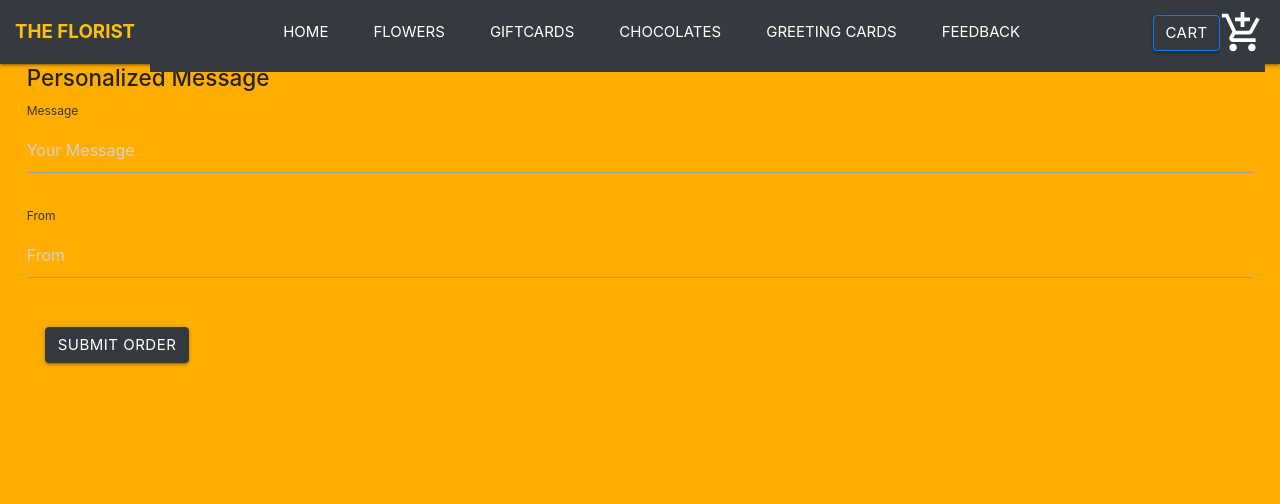
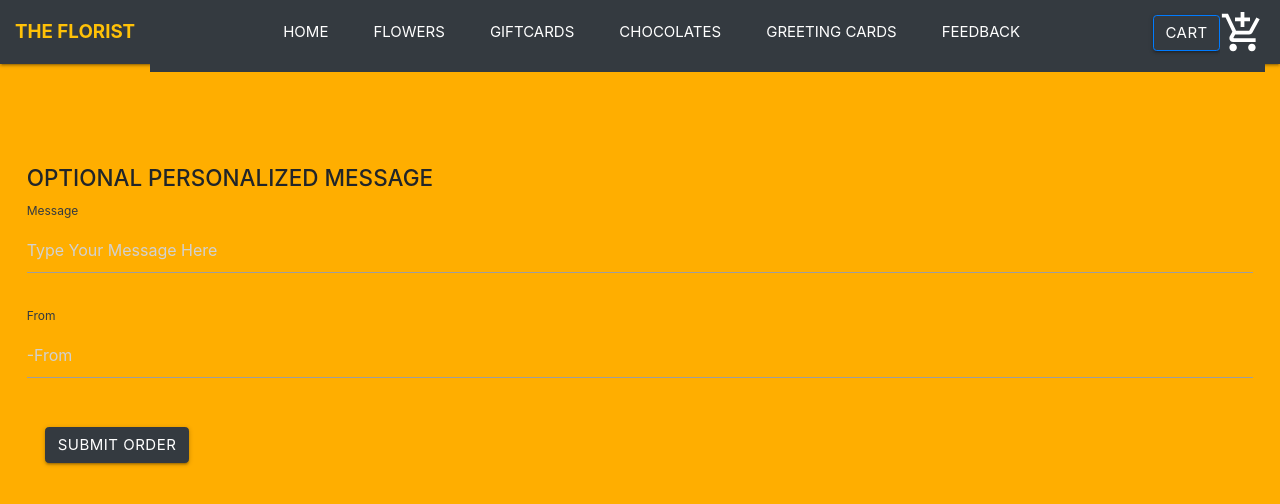
Before and after one commit to sindhubedare/florist, a React (Create React App) app: page /Message in a window 1280 px wide. Shown: the top 504 px of the page. Built offline with nearby package versions, Linux system fonts and the light colour scheme.

Commit message:
refresh auto works

```diff
--- a/src/Components/Checkout.js
+++ b/src/Components/Checkout.js
@@ -17,7 +17,8 @@ export default class Checkout extends Component {
             expiryDate: "",
             cvv: "",
             address: "",
-            reserve:[]
+            reserve:[],
+            finaltotal: sessionStorage.getItem("finalTotal")
         }
 
     }
--- a/src/Components/Confirmation.js
+++ b/src/Components/Confirmation.js
@@ -4,11 +4,11 @@ import {Link} from 'react-router-dom';
 
 export default function Confirmation() {
     return (
-        <div>
-           <h4 style={{textAlign: 'center', color: 'black' , marginTop: '100px' }}>Thank you, Order placed successfully! <br/> <br/> Look forward for confirmation email from us <br/>
+        <div style={{textAlign: 'center', color: 'black' , marginTop: '100px' }}>
+           <h4 >Thank you, Order placed successfully! <br/>Look forward for confirmation email from us <br/> <br/>
            Confirmation Number: FGCGC960400009</h4>
            <br/>
-           <Link to='/Home'> <Button className= "float-center" variant="dark">Continue Shopping</Button> </Link>
+           <Link to='/Home'> <Button variant="dark">Continue Shopping</Button> </Link>
         </div>
 
 
--- a/src/Components/Message.js
+++ b/src/Components/Message.js
@@ -59,8 +59,8 @@ export default class Message extends Component{
         <React.Fragment>
             <div className= "feedback-form">
                <div className="form-div-review">
-                 <div>
-                 <h4 id="review-heading" >Personalized Message</h4>
+                 <div style={{marginTop: '100px' }}>
+                 <h4 id="review-heading" >OPTIONAL PERSONALIZED MESSAGE</h4>
                  </div>
 
 
@@ -68,11 +68,11 @@ export default class Message extends Component{
                    <form onSubmit={this.handleSubmit} >
                     <label className="label text-dark">
                     Message </label>
-                    <input className="input-review-email text-dark" type="text" name="review" value={this.state.review} onChange={this.handleChange} placeholder="Your Message"/>
+                    <input className="input-review-email text-dark" type="text" name="review" value={this.state.review} onChange={this.handleChange} placeholder="Type Your Message Here"/>
                     <br/><br/>
                     <label className="label text-dark">
                     From </label>
-                    <input className="input-review-feedback text-dark" type="text" name="email" value={this.state.email} onChange={this.handleChange} placeholder="From"/>
+                    <input className="input-review-feedback text-dark" type="text" name="email" value={this.state.email} onChange={this.handleChange} placeholder="-From"/>
                     <br/><br/>
 
                     <div className="card-body">
--- a/src/Components/Mycart.js
+++ b/src/Components/Mycart.js
@@ -19,6 +19,26 @@ export default class Mycart extends Component {
         }
     }
 
+    totalPay = (response = false) =>{
+        if(!response) response= this.state.reserve
+        else response= response.data
+        let temp=[];
+        let finalPrice=[];
+        for(let i=0; i<response.length;i++){
+        {temp[i]= response[i].total;}
+        finalPrice.push(temp[i])
+        console.log(finalPrice)
+
+        }
+        console.log(
+            finalPrice.reduce((a, b) => a + b, 0)
+          )
+
+          let totalPay = ( finalPrice.reduce((a, b) => a + b, 0)).toFixed(2);
+           this.setState({finaltotal:totalPay})
+           sessionStorage.setItem("finalTotal" , totalPay)
+    }
+
     async componentDidMount() {
         try {
             const response = await axios.get ("https://cors-anywhere.herokuapp.com/https://boiling-ocean-50857.herokuapp.com/sindhu_api/v1/orders");
@@ -27,20 +47,22 @@ export default class Mycart extends Component {
             console.log(response.data[0].total)
 
             this.setState({reserve: response.data});
-                                        let temp=[];
-                            let finalPrice=[];
-                            for(let i=0; i<response.data.length;i++){
-                            {temp[i]= response.data[i].total;}
-                            finalPrice.push(temp[i])
-                            console.log(finalPrice)
+               this.totalPay(response)
+                            //             let temp=[];
+                            // let finalPrice=[];
+                            // for(let i=0; i<response.data.length;i++){
+                            // {temp[i]= response.data[i].total;}
+                            // finalPrice.push(temp[i])
+                            // console.log(finalPrice)
 
-                            }
-                            console.log(
-                                finalPrice.reduce((a, b) => a + b, 0)
-                              )
+                            // }
+                            // console.log(
+                            //     finalPrice.reduce((a, b) => a + b, 0)
+                            //   )
 
-                              let totalPay = ( finalPrice.reduce((a, b) => a + b, 0)).toFixed(2);
-                               this.setState({finaltotal:totalPay})
+                            //   let totalPay = ( finalPrice.reduce((a, b) => a + b, 0)).toFixed(2);
+                            //    this.setState({finaltotal:totalPay})
+                            //    sessionStorage.setItem("finalTotal" , totalPay)
         }
 
         catch(e){
@@ -56,6 +78,7 @@ export default class Mycart extends Component {
            console.log(response.data);
            let update = this.state.reserve.filter(i => i.id !== id);
            this.setState({reserve: update})
+           this.totalPay()
         }
 
         catch(e){
@@ -104,9 +127,9 @@ export default class Mycart extends Component {
                                       ${item.total}
                                  </td>
                                  <td className= "text-dark">
-                                     <Link to= "/Mycart">
+
                                       <Button variant="dark" style={{fontSize: "12px"}} onClick={(e)=> {this.deleteAPI(item.id)}}>Remove</Button>
-                                      </Link>
+
                                  </td>
                              </tr>)})}
                      </tbody>
```
